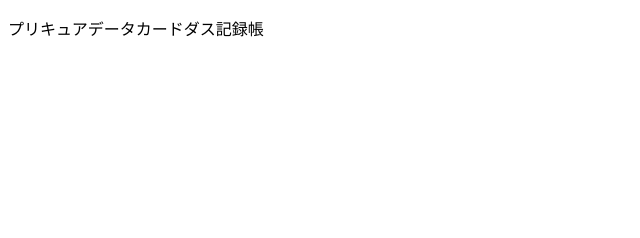
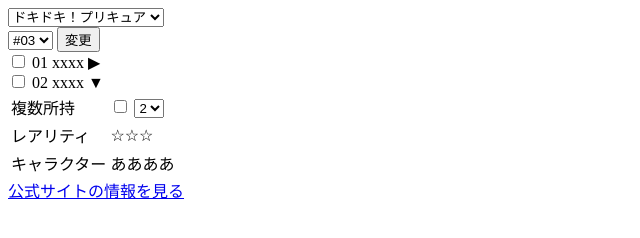
Before and after one commit to kaosf/precure-dcd-logger-webapp, a website: page app/index.html in a window 1280 px wide. Shown: the whole page, without its empty margins (0-640 px from the left). Drawn offline with nearby package versions, Linux system fonts and the light colour scheme.

Commit message:
create the template of index.html

```diff
--- a/app/index.html
+++ b/app/index.html
@@ -18,7 +18,57 @@
     <!-- endbuild -->
   </head>
   <body>
-    <p>プリキュアデータカードダス記録帳</p>
+    <div id="header">
+      <select id="production">
+        <option>ドキドキ！プリキュア</option>
+        <option>スイートプリキュア♪</option>
+        <option>スマイルプリキュア</option>
+      </select>
+      <br>
+      <select id="version">
+        <option>#03</option>
+        <option>#02</option>
+        <option>#01</option>
+      </select>
+      <button id="change">変更</button>
+    </div>
+    <div id="main">
+      <div class="item">
+        <div>
+          <span><input type="checkbox" class="haveOne"></span>
+          <span>01</span>
+          <span class="name">xxxx</span>
+          <span class="detailOpener">▶</span>
+        </div>
+        <div style="display: none">
+        </div>
+      </div>
+      <div class="item">
+        <div>
+          <span><input type="checkbox" class="haveOne"></span>
+          <span>02</span>
+          <span class="name">xxxx</span>
+          <span class="detailOpener">▼</span>
+        </div>
+        <div>
+          <table>
+            <tr>
+              <td>複数所持</td>
+              <td>
+                <input type="checkbox" class="haveMany">
+                <select class="numberOf">
+                  <option>2</option>
+                  <option>3</option>
+                </select>
+              </td>
+            </tr>
+            <tr><td>レアリティ</td><td>☆☆☆</td></tr>
+            <tr><td>キャラクター</td><td>ああああ</td></tr>
+          </table>
+          <a href="http://precure-live.com/allstars/">公式サイトの情報を見る</a>
+        </div>
+      </div>
+    </div>
 
     <!--[if lt IE 7]>
     <p class="chromeframe">You are using an <strong>outdated</strong> browser. Please <a href="http://browsehappy.com/">upgrade your browser</a> or <a href="http://www.google.com/chromeframe/?redirect=true">activate Google Chrome Frame</a> to improve your experience.</p>
```
